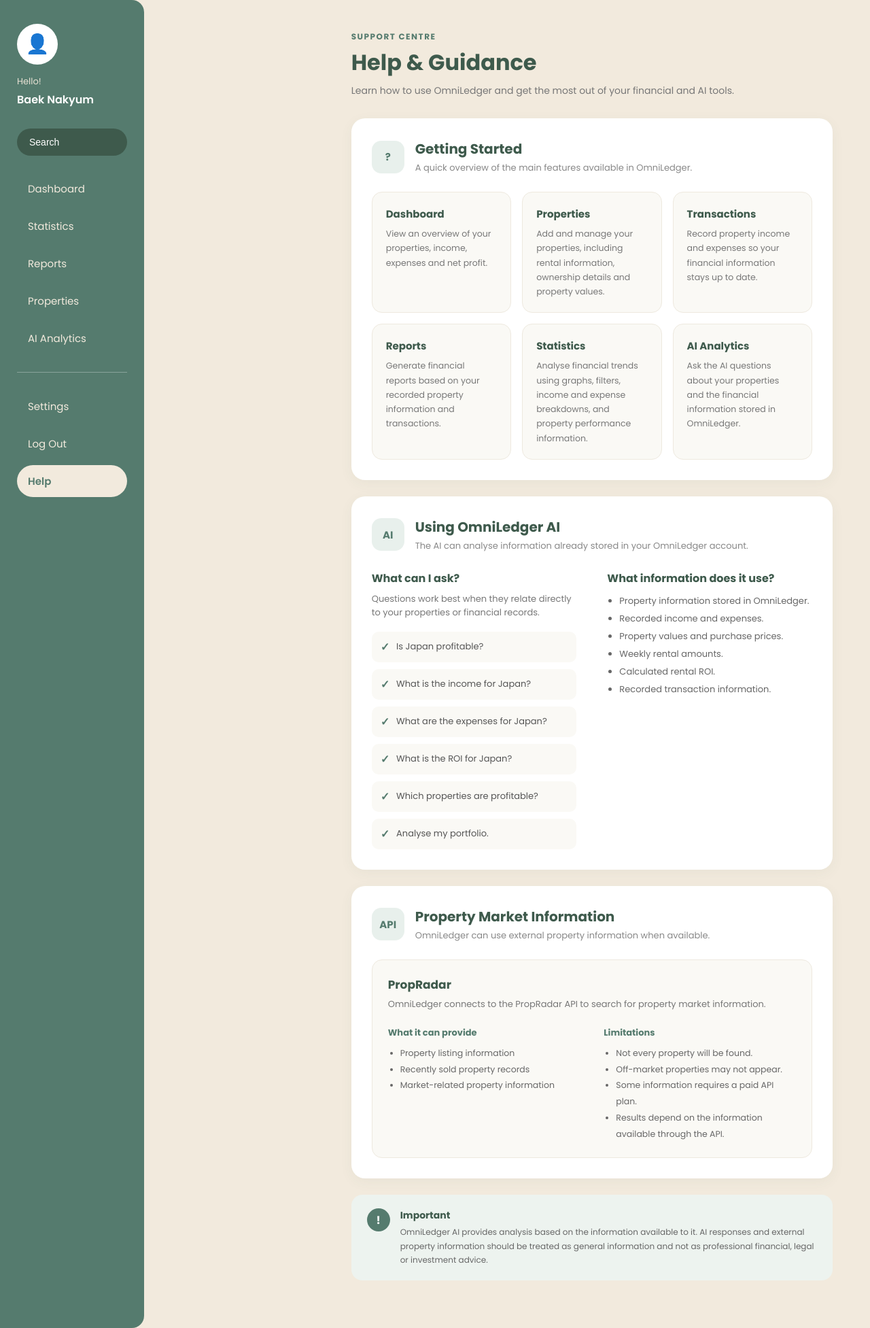
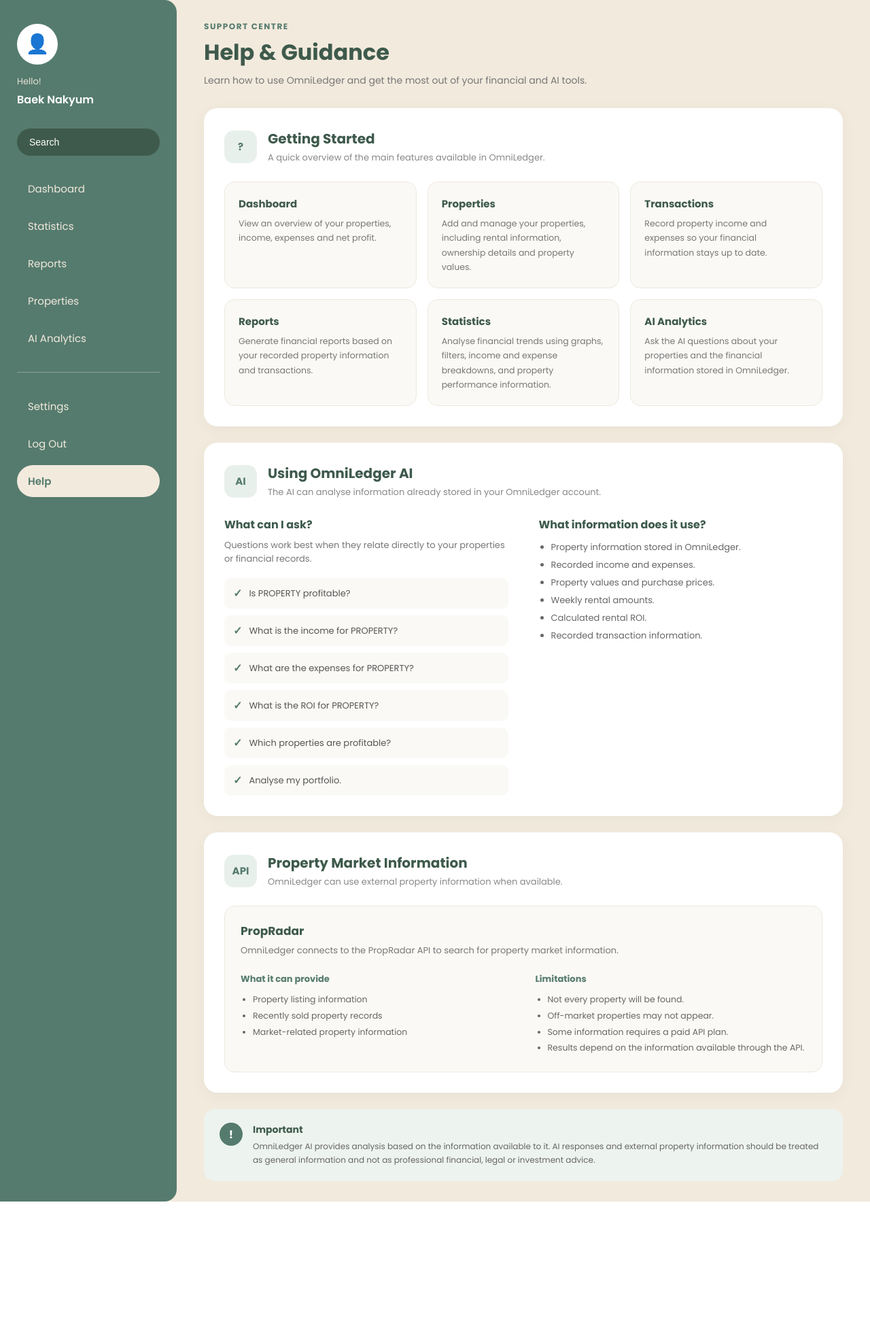
Before and after one commit to atsumiu/OmniLedger, a Flask app: page /help in a window 1280 px wide. Shown: the whole page at 68% size. After the commit the page ends 1767 px from the top, so only its background shows below. Run offline with Flask 2, Linux system fonts and the light colour scheme; a user stored in the database is signed in.

Commit message:
Final changes

```diff
--- a/app.py
+++ b/app.py
@@ -398,7 +398,7 @@
 
         user = check_user(
             email,
-            password
+            password,
         )
 
 
--- a/static/css/help.css
+++ b/static/css/help.css
@@ -242,20 +242,19 @@
 }
 
 
+/* MAIN SECTION */
+
+
+.main-content{
+
+    flex:1;
+
+    padding:30px 40px;
+
+}
 
 
 
-/* MAIN */
-
-.main-content {
-
-    margin-left: 250px;
-
-    width: calc(100% - 250px);
-
-    padding: 45px 55px 70px;
-
-}
 
 
 .page-header {
--- a/templates/ai_analytics.html
+++ b/templates/ai_analytics.html
@@ -249,7 +249,7 @@
                         <button
                             onclick="useQuestion('Is Japan a profitable property?')"
                         >
-                            Is Japan a profitable property?
+                            Is PROPERTY a profitable property?
                         </button>
 
 
--- a/templates/help.html
+++ b/templates/help.html
@@ -322,22 +322,22 @@
 
                             <div class="example">
                                 <span>✓</span>
-                                <p>Is Japan profitable?</p>
+                                <p>Is PROPERTY profitable?</p>
                             </div>
 
                             <div class="example">
                                 <span>✓</span>
-                                <p>What is the income for Japan?</p>
+                                <p>What is the income for PROPERTY?</p>
                             </div>
 
                             <div class="example">
                                 <span>✓</span>
-                                <p>What are the expenses for Japan?</p>
+                                <p>What are the expenses for PROPERTY?</p>
                             </div>
 
                             <div class="example">
                                 <span>✓</span>
-                                <p>What is the ROI for Japan?</p>
+                                <p>What is the ROI for PROPERTY?</p>
                             </div>
 
                             <div class="example">
--- a/templates/property_details.html
+++ b/templates/property_details.html
@@ -117,7 +117,7 @@
 
 
 
-        <a href="#">
+        <a href="{{ url_for('reports') }}">
 
             Reports
 
--- a/utils/pdf_generator.py
+++ b/utils/pdf_generator.py
@@ -67,7 +67,6 @@
 
     story = []
 
-    # REPORT VALUES
 
     report_type = report_data.get(
         "reportType",
@@ -149,6 +148,7 @@
         "balanceSheet",
         {}
     ) or {}
+
 
 
     story.append(
```
Also changed, not shown: omniledger_system.db, 1 other file.
